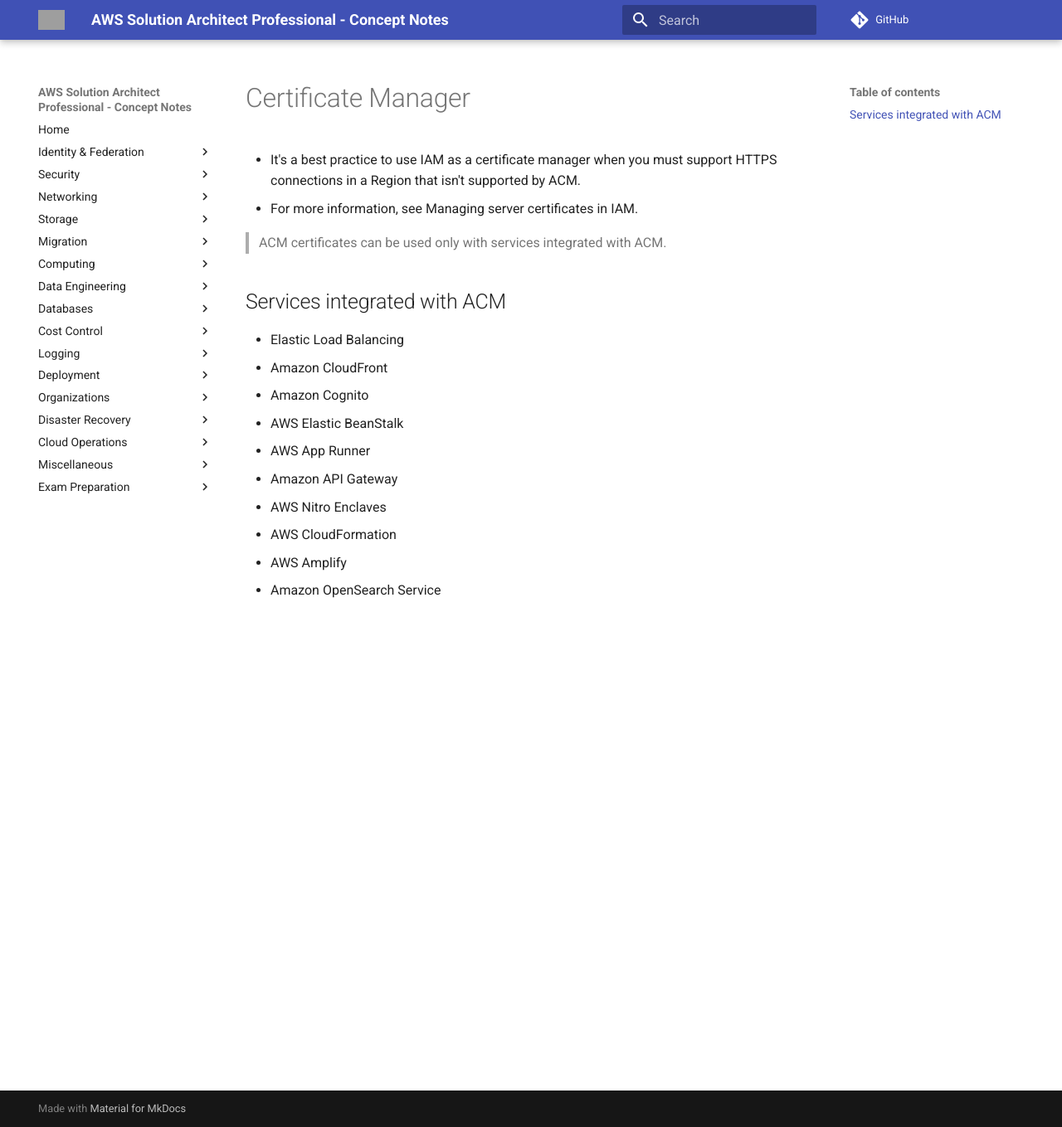
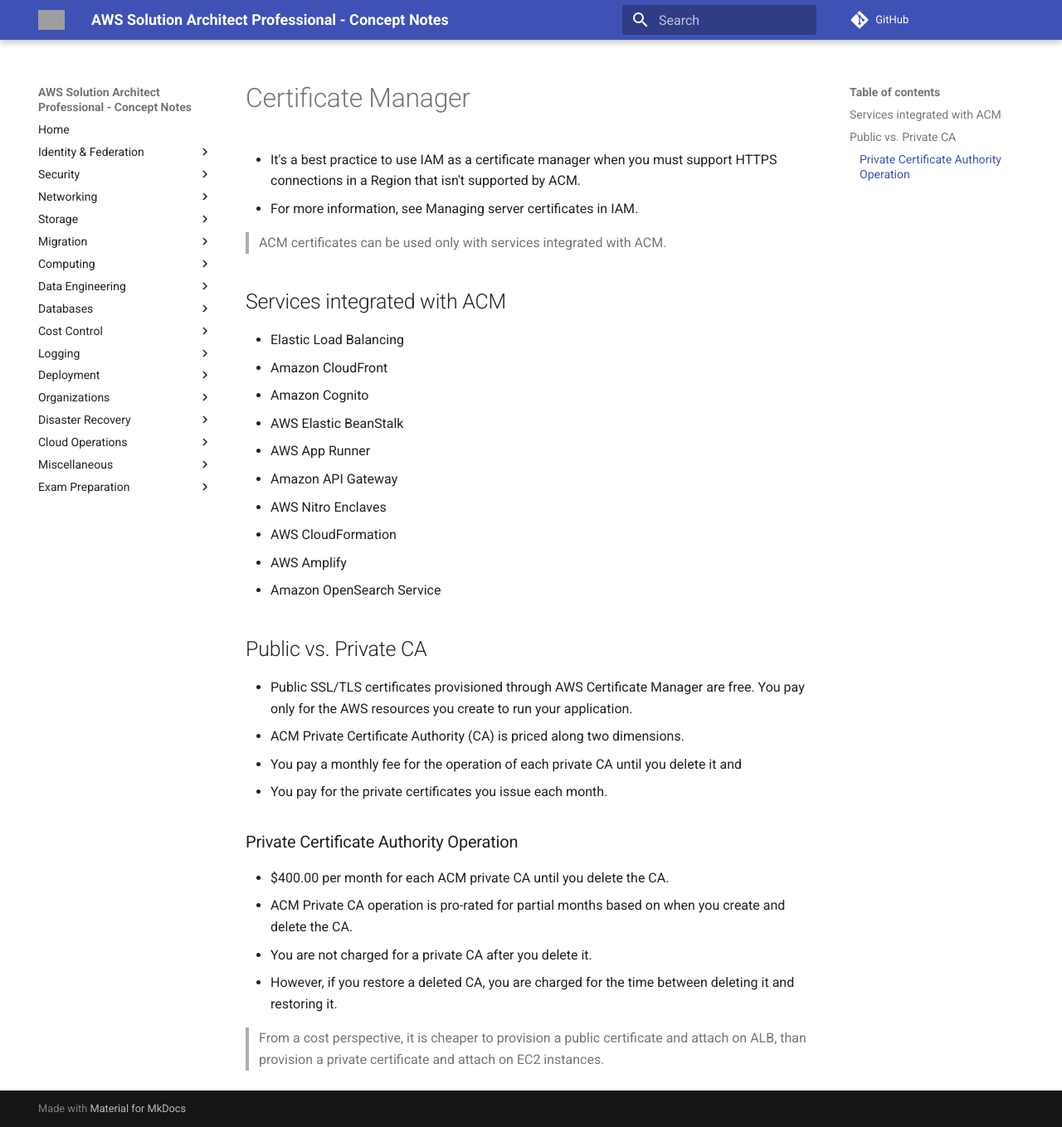
Before and after one commit to jeyabalajis/aws-certified-sa-pro-notes, an MkDocs documentation site: the page built from docs/security/certificate_manager.md, in a window 1280 px wide and 1359 px high. Shown: the whole window at 83% size. Built offline with MkDocs 1.6.1 and Material for MkDocs 9.7.7, drawn with Linux system fonts in a browser that asks for light colours; comment, search, counter and statistics services are not loaded; grey boxes are pictures that could not be loaded.

Commit message:
Update certificate_manager.md

```diff
--- a/docs/security/certificate_manager.md
+++ b/docs/security/certificate_manager.md
@@ -17,3 +17,18 @@
 - AWS CloudFormation
 - AWS Amplify
 - Amazon OpenSearch Service
+
+## Public vs. Private CA
+
+- Public SSL/TLS certificates provisioned through AWS Certificate Manager are free. You pay only for the AWS resources you create to run your application.
+- ACM Private Certificate Authority (CA) is priced along two dimensions.
+  - You pay a monthly fee for the operation of each private CA until you delete it and
+  - You pay for the private certificates you issue each month.
+
+### Private Certificate Authority Operation
+- $400.00 per month for each ACM private CA until you delete the CA.
+- ACM Private CA operation is pro-rated for partial months based on when you create and delete the CA.
+- You are not charged for a private CA after you delete it.
+- However, if you restore a deleted CA, you are charged for the time between deleting it and restoring it.
+
+> From a cost perspective, it is cheaper to provision a public certificate and attach on ALB, than provision a private certificate and attach on EC2 instances.
```
